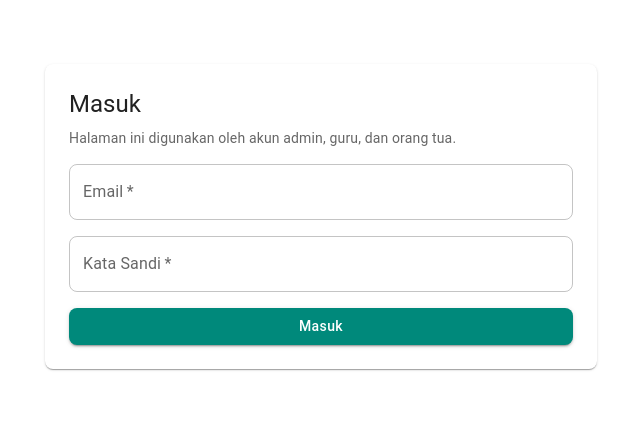
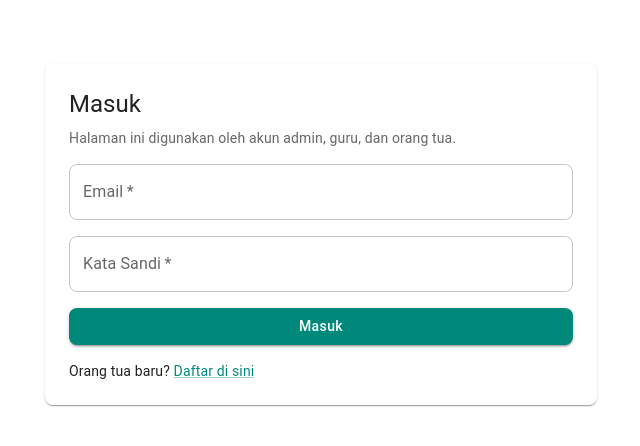
Before and after one commit to rianapriansyah/little-scholars-zone, a React (Vite) app: page /login in a window 1280 px wide. Shown: the top 446 px of the page, without its empty margins (319-959 px from the left). Built offline with nearby package versions, Linux system fonts and the light colour scheme; no server answers.

Commit message:
Go live with parent self-registration
Real transfer instructions (Bank Mandiri, a/n Dewi Cahyanti Wahyu Ningsih)
replace the placeholder in PaymentStep.tsx, and PARENT_REGISTRATION_ENABLED
is flipped on — /register and the "Daftar di sini" login-page link are now
reachable in production.

```diff
--- a/src/lib/featureFlags.ts
+++ b/src/lib/featureFlags.ts
@@ -13,8 +13,8 @@ export const DAILY_REPORT_ENABLED = false
 
 /**
  * Parent self-registration wizard (/register) and its "Daftar di sini" link on the login page.
- * Off by default: the payment step needs real transfer instructions (bank/e-wallet details)
- * before this can go live. Flip to true once those are in RegisterWizardPage and the
- * migration + submit-registration function have been pushed/deployed.
+ * Live as of 2026-08-10 — real transfer instructions are in PaymentStep.tsx (Bank Mandiri,
+ * a/n Dewi Cahyanti Wahyu Ningsih) and the migration + submit-registration function are
+ * already applied/deployed.
  */
-export const PARENT_REGISTRATION_ENABLED = false
+export const PARENT_REGISTRATION_ENABLED = true
--- a/src/portals/register/PaymentStep.tsx
+++ b/src/portals/register/PaymentStep.tsx
@@ -13,13 +13,11 @@ type Props = {
   onPaymentNoteChange: (value: string) => void
 }
 
-// TODO: replace with the center's real bank / e-wallet details before flipping
-// PARENT_REGISTRATION_ENABLED on (see featureFlags.ts).
 const TRANSFER_INSTRUCTIONS = [
   'Transfer ke rekening berikut, lalu unggah bukti pembayarannya di bawah:',
-  'Bank: —',
-  'No. Rekening: —',
-  'Atas Nama: —',
+  'Bank: Mandiri',
+  'No. Rekening: 1330030611560',
+  'Atas Nama: Dewi Cahyanti Wahyu Ningsih',
 ]
 
 export function PaymentStep({
```
